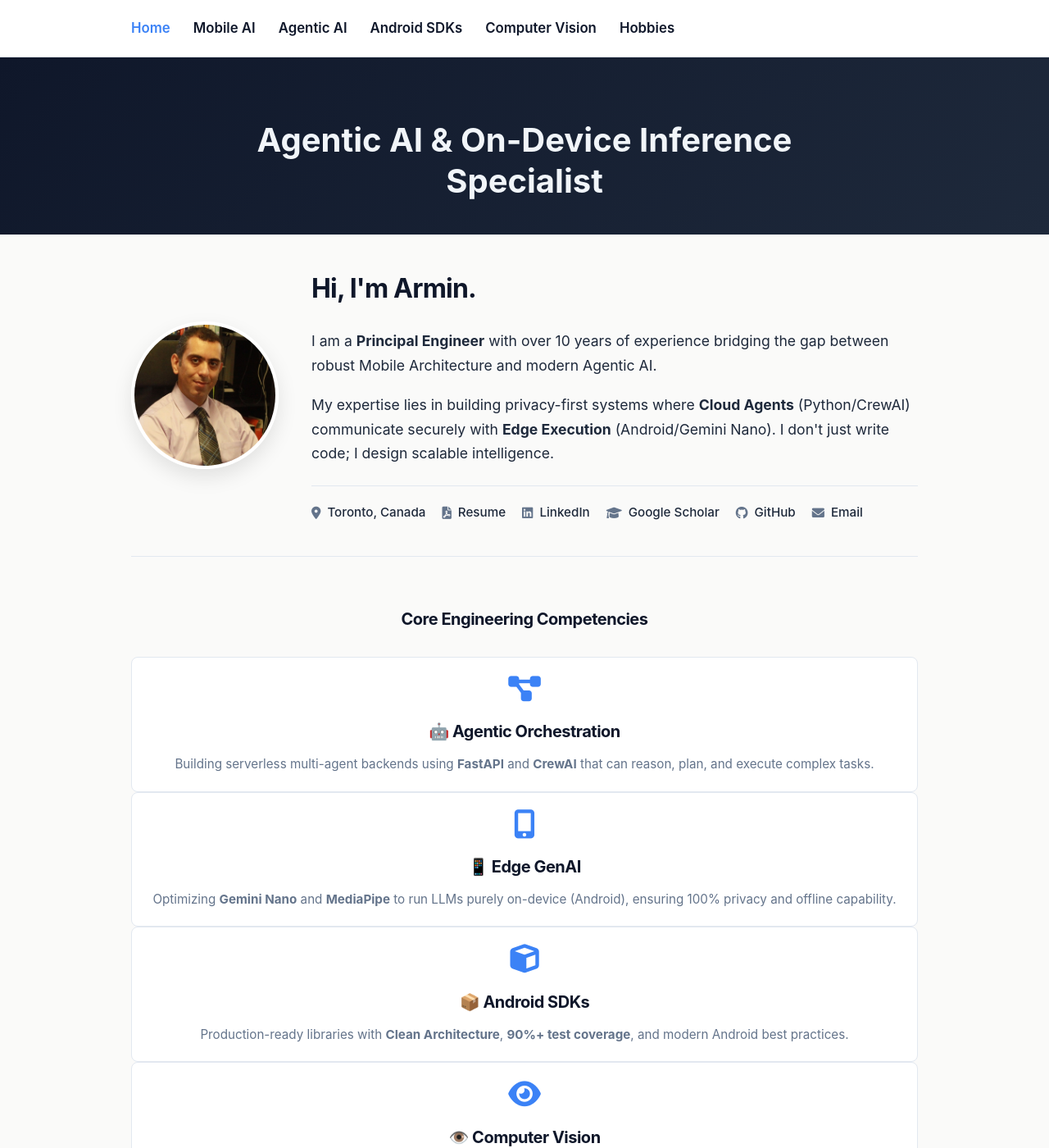
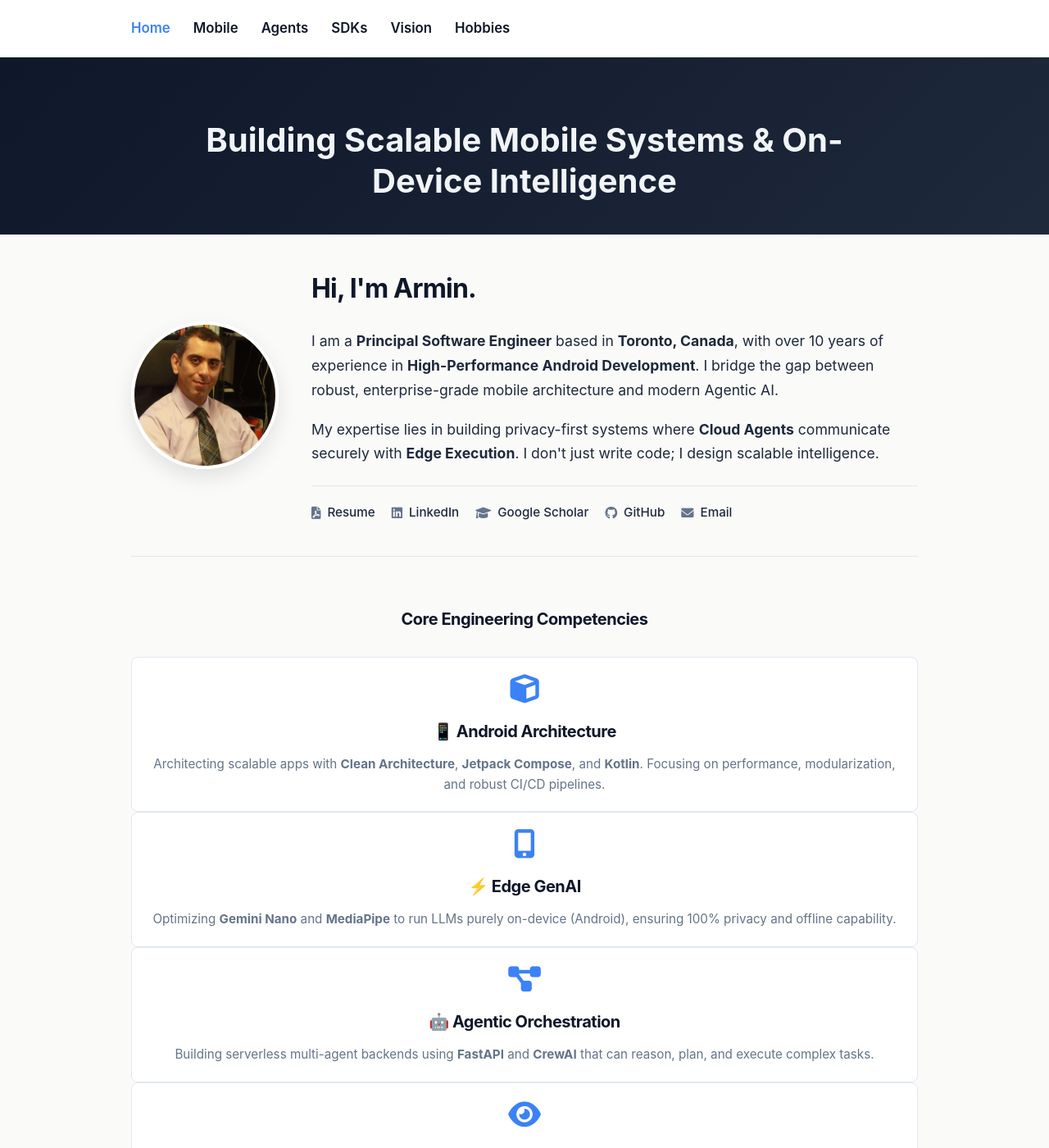
Before and after one commit to Amehran/Amehran, a Jekyll site: the page built from index.md, in a window 1280 px wide and 1400 px high. Shown: the whole window at 82% size. Built offline with Jekyll 4.4.1, drawn with Linux system fonts in a browser that asks for light colours; some of the changed text lies outside the part shown.

Commit message:
Refine navigation, profile layout, and content for mobile optimization

```diff
--- a/_config.yml
+++ b/_config.yml
@@ -10,6 +10,7 @@ theme: "minimal-mistakes-jekyll"  # For local development
 # remote_theme: "mmistakes/minimal-mistakes@4.27.0"  # Uncomment for GitHub Pages
 minimal_mistakes_skin: "default"
 locale: "en-US"
+
 
 # Plugins
 plugins:
--- a/_data/navigation.yml
+++ b/_data/navigation.yml
@@ -1,13 +1,13 @@
 main:
   - title: "Home"
     url: /
-  - title: "Mobile AI"
+  - title: "Mobile"
     url: /mobile-ai/
-  - title: "Agentic AI"
+  - title: "Agents"
     url: /agentic-ai/
-  - title: "Android SDKs"
+  - title: "SDKs"
     url: /android-sdks/
-  - title: "Computer Vision"
+  - title: "Vision"
     url: /computer-vision/
   - title: "Hobbies"
     url: /woodworking/
--- a/_layouts/simple.html
+++ b/_layouts/simple.html
@@ -44,13 +44,9 @@
     </main>
 
     <!-- 4. FOOTER -->
+    <!-- 4. FOOTER -->
     <footer>
-        <div style="margin-bottom: 20px;">
-            <a href="https://github.com/amehran" class="footer-link"><i class="fab fa-github"></i> GitHub</a>
-            <a href="https://www.linkedin.com/in/arminmehran" class="footer-link"><i class="fab fa-linkedin"></i>
-                LinkedIn</a>
-        </div>
-        <p>&copy; 2025 Armin Mehran. Built with Simple Jekyll.</p>
+        <p>&copy; 2025 Armin Mehran.</p>
     </footer>
 
 </body>
--- a/index.md
+++ b/index.md
@@ -4,23 +4,23 @@ permalink: /
 header:
   overlay_filter: 0.5
   overlay_image: /assets/images/gradient-banner.png
-  caption: "Senior Mobile AI Engineer"
-excerpt: "Agentic AI & On-Device Inference Specialist"
+  caption: "Principal Android Architect & AI Engineer"
+excerpt: "Building Scalable Mobile Systems & On-Device Intelligence"
 feature_row:
+  - icon: "fas fa-cube" # SDK/Library icon
+    title: "📱 Android Architecture"
+    excerpt: "Architecting scalable apps with **Clean Architecture**, **Jetpack Compose**, and **Kotlin**. Focusing on performance, modularization, and robust CI/CD pipelines."
+    url: "/android-sdks/"
+
+  - icon: "fas fa-mobile-alt" # Mobile phone icon
+    title: "⚡ Edge GenAI"
+    excerpt: "Optimizing **Gemini Nano** and **MediaPipe** to run LLMs purely on-device (Android), ensuring 100% privacy and offline capability."
+    url: "/mobile-ai/"
+
   - icon: "fas fa-project-diagram" # Architecture/Orchestration icon
     title: "🤖 Agentic Orchestration"
     excerpt: "Building serverless multi-agent backends using **FastAPI** and **CrewAI** that can reason, plan, and execute complex tasks."
     url: "/agentic-ai/"
-
-  - icon: "fas fa-mobile-alt" # Mobile phone icon
-    title: "📱 Edge GenAI"
-    excerpt: "Optimizing **Gemini Nano** and **MediaPipe** to run LLMs purely on-device (Android), ensuring 100% privacy and offline capability."
-    url: "/mobile-ai/"
-
-  - icon: "fas fa-cube" # SDK/Library icon
-    title: "📦 Android SDKs"
-    excerpt: "Production-ready libraries with **Clean Architecture**, **90%+ test coverage**, and modern Android best practices."
-    url: "/android-sdks/"
 
   - icon: "fas fa-eye"
     title: "👁️ Computer Vision"
@@ -34,20 +34,20 @@ feature_row:
   <div class="profile-content">
     <h2>Hi, I'm Armin.</h2>
     <p>
-      I am a <strong>Principal Engineer</strong> with over 10 years of experience bridging the gap between robust Mobile Architecture and modern Agentic AI.
+      I am a <strong>Principal Software Engineer</strong> based in <strong>Toronto, Canada</strong>, with over 10 years of experience in <strong>High-Performance Android Development</strong>. I bridge the gap between robust, enterprise-grade mobile architecture and modern Agentic AI.
     </p>
     <p>
-      My expertise lies in building privacy-first systems where <strong>Cloud Agents</strong> (Python/CrewAI) communicate securely with <strong>Edge Execution</strong> (Android/Gemini Nano). I don't just write code; I design scalable intelligence.
+      My expertise lies in building privacy-first systems where <strong>Cloud Agents</strong> communicate securely with <strong>Edge Execution</strong>. I don't just write code; I design scalable intelligence.
     </p>
 
     <div class="profile-links">
-        <div class="profile-link-item"><i class="fas fa-map-marker-alt"></i> Toronto, Canada</div>
         <a href="/assets/documents/Armin_Mehran_Resume.pdf" class="profile-link-item"><i class="fas fa-file-pdf"></i> Resume</a>
         <a href="https://www.linkedin.com/in/arminmehran" class="profile-link-item"><i class="fab fa-linkedin"></i> LinkedIn</a>
         <a href="https://scholar.google.ca/citations?user=FhaZXmwAAAAJ&hl=en" class="profile-link-item"><i class="fas fa-graduation-cap"></i> Google Scholar</a>
         <a href="https://github.com/amehran" class="profile-link-item"><i class="fab fa-github"></i> GitHub</a>
         <a href="mailto:a.mehran@gmail.com" class="profile-link-item"><i class="fas fa-envelope"></i> Email</a>
     </div>
+
   </div>
 </div>
 
```
Also changed, not shown: 1 other file.
